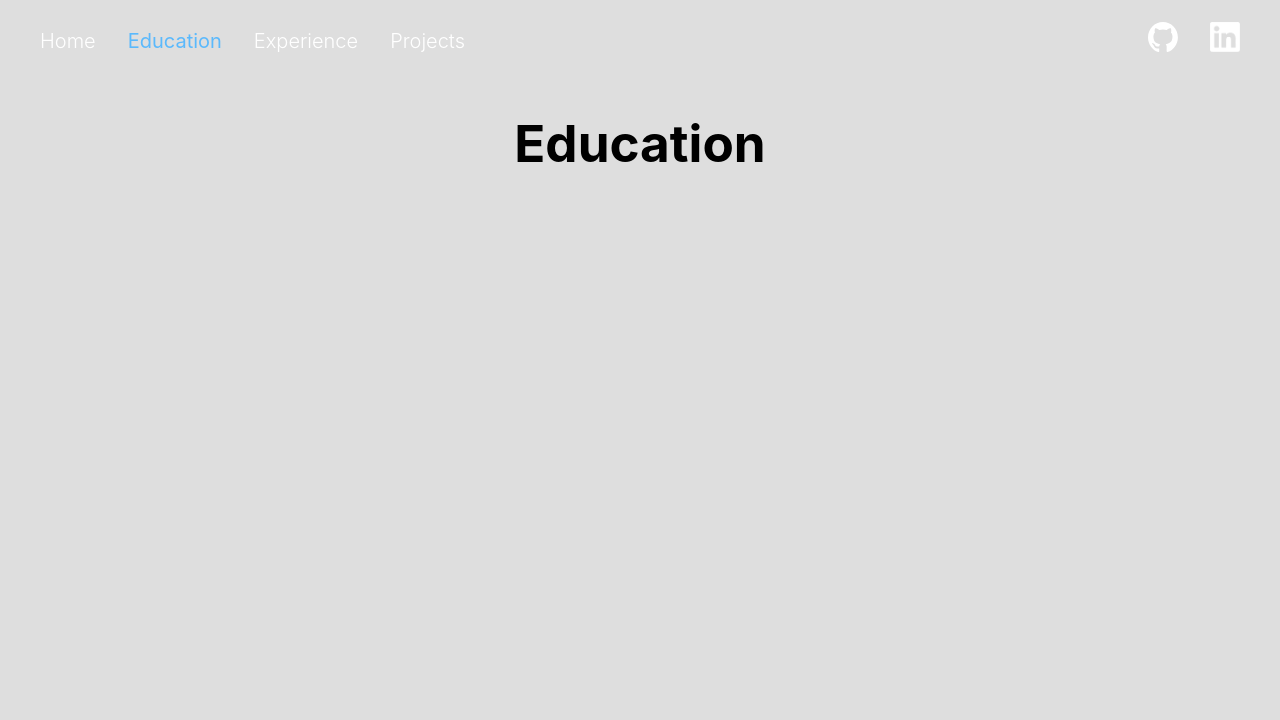
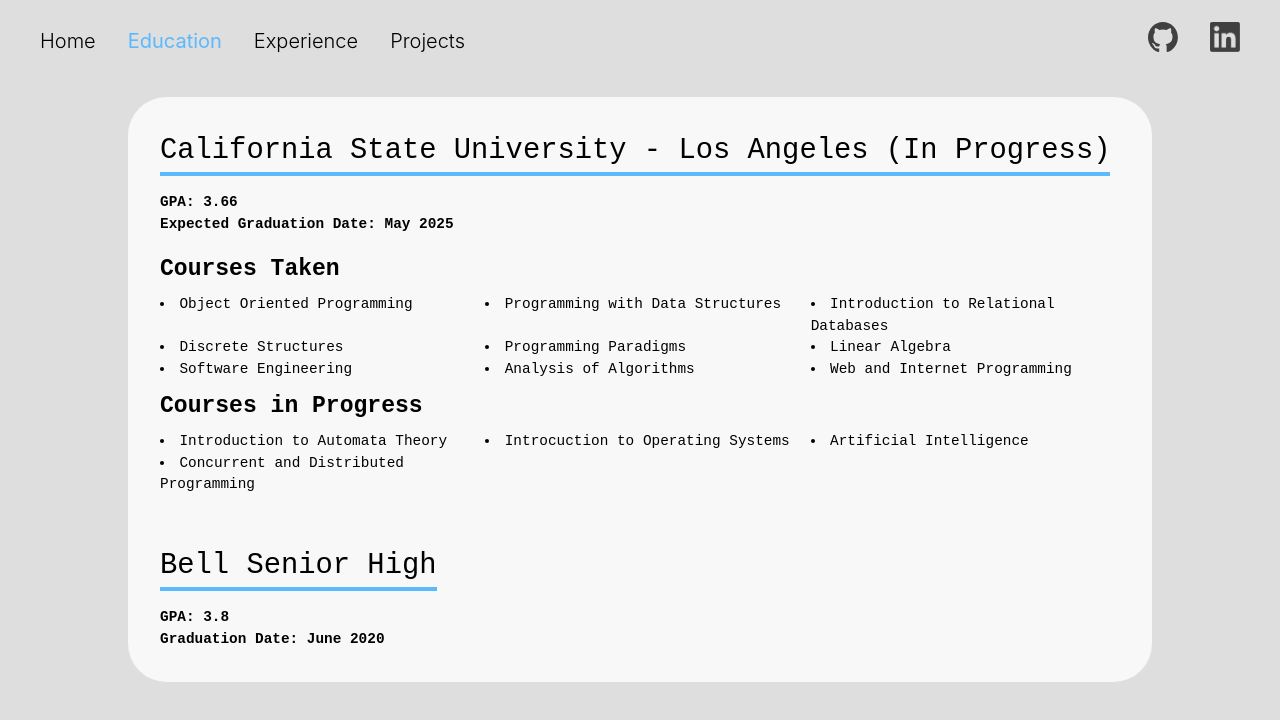
Before and after one commit to xeg28/PersonalWebsite, a React (Vite) app: page /#/ in a window 1280 px wide. Both pictures are taken after a click on the link "Education". Shown: the top 720 px of the page. Built offline with nearby package versions, Linux system fonts and the light colour scheme.

Commit message:
Home + Education Changes

```diff
--- a/src/components/Education.jsx
+++ b/src/components/Education.jsx
@@ -1,12 +1,55 @@
 import React from 'react';
 import '../index.css';
+import '../css/education.css';
 
 function Education() {
   document.title = "Education";
   return (
     <div className="container">
-      <div className="">
-        <h1>Education</h1>
+      <div className="card">
+        <div id="education-content">
+          <div id="college">
+            <div className="small-label">
+              <span className="label-theme">California State University</span><br/>
+              <span className="label-theme">Los Angeles (In Progress)</span>
+            </div>
+            <span className="label-theme school-label">California State University - Los Angeles (In Progress)</span>
+            <span className="paragraph">
+              <strong>GPA: 3.66<br/>
+              Expected Graduation Date: May 2025</strong>
+            </span>
+            <div id="courses-container">
+              <span className="monospace fs-500"style={{fontWeight: 600}}>Courses Taken</span>
+              <div className="monospace fs-400" id="courses">
+                <li>Object Oriented Programming</li>
+                <li>Programming with Data Structures</li>
+                <li>Introduction to Relational Databases</li>
+                <li>Discrete Structures</li>
+                <li>Programming Paradigms</li>
+                <li>Linear Algebra</li>
+                <li>Software Engineering</li>
+                <li>Analysis of Algorithms</li>
+                <li>Web and Internet Programming</li>
+              </div>
+              <span className="monospace fs-500" style={{fontWeight: 600}}>Courses in Progress</span>
+              <div className="monospace fs-400" id="courses">
+                <li>Introduction to Automata Theory</li>
+                <li>Introcuction to Operating Systems</li>
+                <li>Artificial Intelligence</li>
+                <li>Concurrent and Distributed Programming</li>
+              </div>
+            </div>
+          </div>
+          <div id="high-school">
+            <span className="label-theme">Bell Senior High</span>
+            <span className="paragraph">
+               <strong>
+                GPA: 3.8<br/>
+                Graduation Date: June 2020
+               </strong>
+            </span>
+          </div>
+        </div>
       </div>
     </div>
   );
--- a/src/components/Home.jsx
+++ b/src/components/Home.jsx
@@ -7,10 +7,11 @@ function Home() {
   return (
     <div className="container">
       <div className="card">
+        <div id="home-content">
           <div className="contact">
             <div className="pic-text">
-            <span className="monospace fs-xl" id="name">Emmanuel Gonzalez</span>
-            <span className="monospace fs-600">Computer Science Student</span>
+              <span className="monospace" id="name">Emmanuel Gonzalez</span>
+              <span className="monospace" id="occ">Computer Science Student</span>
             </div>
             <div className="picture-frame"></div>
             <div className="contact-info">
@@ -26,13 +27,8 @@ function Home() {
             </div>
           </div>
           <div className="about-me">
-          <div className="name-occ">
-            <span className="monospace fs-xl" id="name">Emmanuel Gonzalez</span><br/>
-            <span className="monospace fs-600">Computer Science Student</span>
-          </div>
-          <div className="about-me-container">
-            <span className="monospace fs-600" style={{borderBottom: '4px solid #5bb9fc'}}>About Me</span>
-            <span className="monospace" id="paragraph">
+              <span className="label-theme">About Me</span>
+              <span className="paragraph">
               Lorem ipsum dolor sit amet consectetur adipisicing elit. Natus asperiores labore possimus incidunt nihil omnis consequatur perferendis repellat sunt, cum earum nisi repellendus dolores commodi reiciendis. Rem odit quibusdam aspernatur?
               Lorem ipsum dolor sit amet consectetur, adipisicing elit. Incidunt fuga doloremque vero perferendis cumque blanditiis, autem ducimus, rerum neque temporibus, fugiat culpa ad expedita minus labore et sint laudantium quidem.
               Lorem ipsum dolor sit amet consectetur adipisicing elit. Eaque vitae esse sed quia aperiam quaerat perferendis laboriosam voluptatem labore, ipsum expedita id officia consectetur odit consequuntur eos dignissimos aliquid odio.
--- /dev/null
+++ b/src/css/education.css
@@ -0,0 +1,56 @@
+#education-content {
+    display: grid;
+    grid-template-columns: 1fr;
+    row-gap: 3rem;
+}
+
+#education-content * {
+    width: fit-content;
+}
+
+#high-school {
+    text-align: left;
+    display: grid;
+    grid-template-columns: 1fr;
+}
+
+#college {
+    text-align: left;
+    display: grid;
+    grid-template-columns: 1fr;
+}
+
+#courses-container {
+    margin-top: 1rem;
+    display:grid;
+    row-gap: .5rem;
+}
+
+#courses {
+    display: grid;
+    grid-template-columns: repeat(3, 3fr);
+    column-gap: 1rem;
+}
+
+.small-label {
+    display: none;
+}
+
+@media (max-width: 1250px) {
+    #courses {
+        grid-template-columns: repeat(2, 2fr);
+    }
+
+    .school-label {font-size: calc(var(--fs-600) - .3rem)}
+}
+
+@media (max-width:700px) {
+    #courses {
+        grid-template-columns: repeat(1, 1fr);
+    }
+    .school-label {display:none}
+    .small-label {
+        display:inline-block;
+        font-size: calc(var(--fs-600) - .3rem)
+    }
+}
--- a/src/css/home.css
+++ b/src/css/home.css
@@ -1,41 +1,37 @@
-.container {
-    display: flex;
-    align-items: center;
-    justify-content: center;
-}
 
-.card {
+#home-content {
     display: grid;
-    background: hsl(0 0% 100%/0.1);
     grid-template-columns: 1fr 2fr;
-    max-width: 75vw;
     column-gap: 1rem;
-    border-radius: 3vw;
-    margin: 1rem;
-    padding: 2em;
 }
 
 .pic-text {
-    display: none;
+    display:contents;
 }
 
+#name {
+    font-size: var(--fs-600);
+}
+#occ {
+    font-size: calc(var(--fs-600) - .5rem);
+}
 
 @media (max-width: 950px) {
-    .card {
-        background: hsl(0 0% 100%/0.1);
+    #home-content {
         grid-template-columns: 1fr;
         row-gap: 3rem;
-        max-width: 90vw;
-        padding: 1em;
     }
     .pic-text {
         display:contents;
     }
-    .name-occ {
-        display:none;
-    }
     #pic-name {
         display: inline-block;
+    }
+    #name {
+        font-size: var(--fs-xl);
+    }
+    #occ {
+        font-size: var(--fs-600);
     }
 }
 
@@ -54,7 +50,7 @@
     flex-direction: column;
     text-align: left;
     max-width: 250px;
-    margin-top: 1rem;
+    /* margin-top: 1rem; */
 }
 
 .about-me {
@@ -105,25 +101,20 @@
     font-weight: 400;
 }
 
-.about-me-container {
+.about-me {
+    display: flex;
+    flex-direction: column;
     text-align: left;
+    justify-content: center;
 }
 
-.monospace {
-    font-family: monospace;
-}
-
-
-#paragraph {
-    display: inline-block;
-    margin-top: 1rem;
-    font-size: var(--fs-400);
+.about-me-container *{
+    width: fit-content;
 }
 
 @media (prefers-color-scheme: light) {
     #phone {filter: invert(0);}
     #email {filter: invert(0);}
     .picture-frame {background-color: #232323;}
-    .card {background-color: #dedede;}
-    .contact a {text-shadow: .5px .5px .5px black}
+    .contact a {text-shadow: .5px .5px .5px black;}
 }
--- a/src/css/navbar.css
+++ b/src/css/navbar.css
@@ -86,7 +86,16 @@
 
 @media (prefers-color-scheme: light) {
 	.navbar {background-color: #dedede;}
-	.nav-btn-icon {filter: invert(1);}
+	.nav-btn-icon {filter: invert(.75);}
+	.github {filter: invert(.75);}
+	.linkedin {filter: invert(.75);}
+	.navbar a {
+		color:black;
+		font-weight: 350;
+	}
+	.navbar a.route:hover {
+		color: #232323;
+	}
 }
 
 @media (prefers-color-scheme: dark) {
@@ -104,6 +113,8 @@
 		position:relative;
 		display:flex;
 	}
+
+	.navbar a {color: white}
 
 	.menu-open .nav-content {
 		visibility: visible;
--- a/src/index.css
+++ b/src/index.css
@@ -15,7 +15,22 @@
 
   --fs-xl: clamp(1rem, 1.3em + 2vw, 5rem);
   --fs-600: clamp(1rem, 1em + 1vw, 2rem);
+  --fs-500: clamp(.9rem, .8em + .8vw, 1.5rem);
   --fs-400: clamp(.8rem, .5em + .5vw, 1rem);
+}
+
+.container {
+  display: flex;
+  align-items: center;
+  justify-content: center;
+}
+
+.fs-400 {
+  font-size: var(--fs-400)
+}
+
+.fs-500 {
+  font-size: var(--fs-500)
 }
 
 .fs-xl {
@@ -48,9 +63,41 @@ body {
   overflow-y: auto;
 }
 
+.card {
+  background: hsl(0 0% 100%/0.1);
+  max-width: 75vw;
+  border-radius: 3vw;
+  margin: 1rem;
+  padding: 2em;
+}
+
+@media (max-width: 950px) {
+  .card {
+      max-width: 90vw;
+      padding: 1em;
+  }
+}
+
+.label-theme {
+  font-family: monospace;
+  font-size: var(--fs-600);
+  border-bottom: 4px solid #5bb9fc;
+}
+
+.paragraph {
+  display: inline-block;
+  font-family: monospace;
+  margin-top: 1rem;
+  font-size: var(--fs-400);
+}
+
 h1 {
   font-size: 3.2em;
   line-height: 1.1;
+}
+
+.monospace {
+  font-family: monospace;
 }
 
 button {
@@ -77,6 +124,7 @@ button:focus-visible {
     color: black;
     background-color: #dedede;
   }
+  .card {background-color: #f8f8f8;}
   a:hover {
     color: #747bff;
   }
```
Lines whose indentation alone changed are shown as unchanged.
